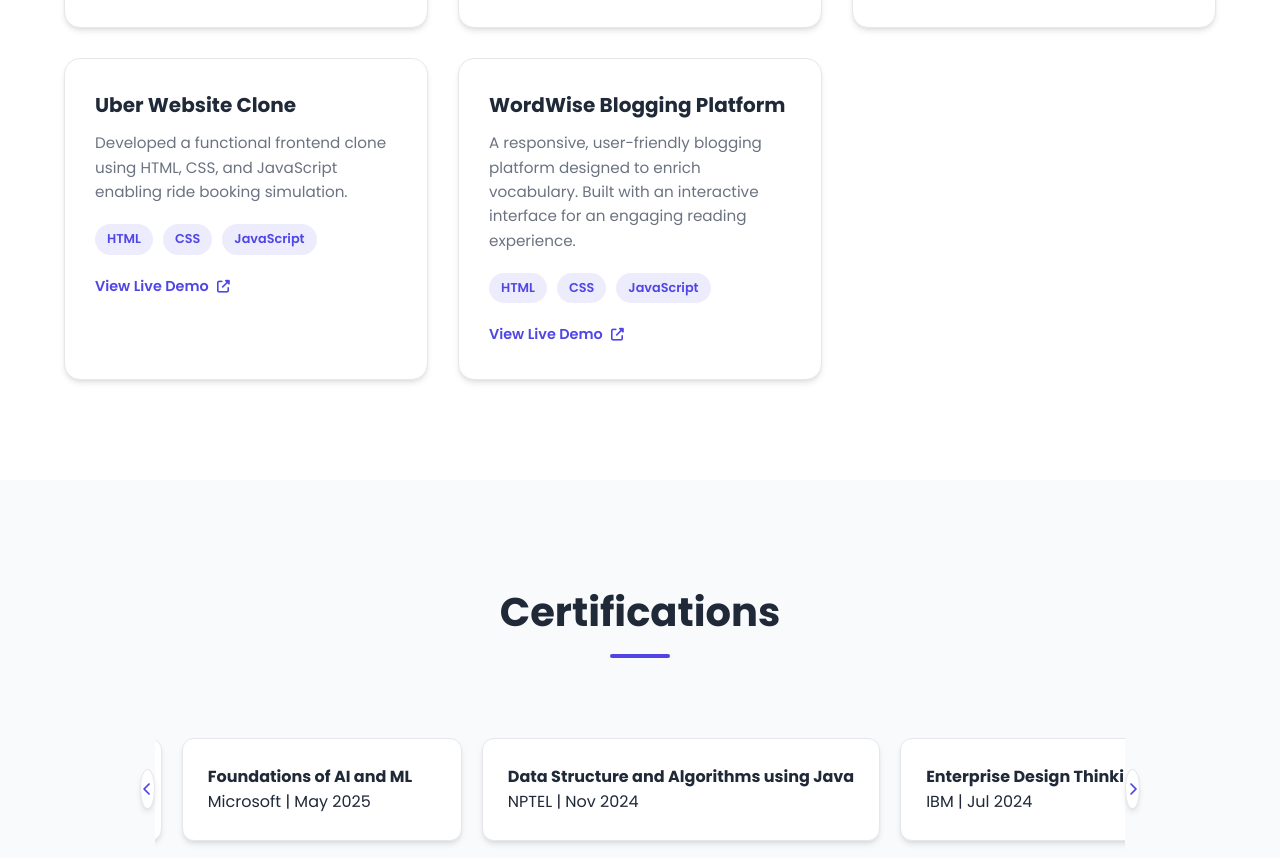
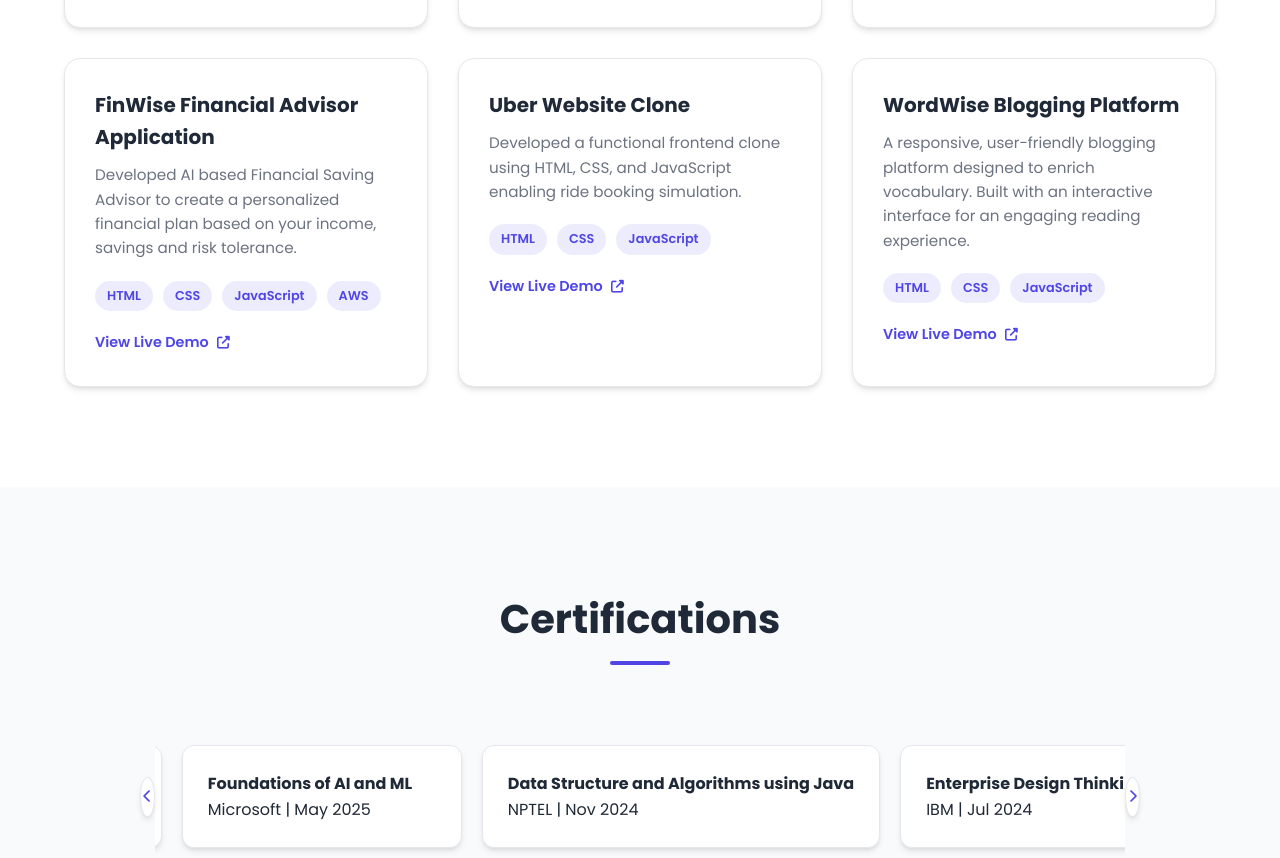
Before and after one commit to hiteashgupta1/My-Portfolio, a plain HTML site: page index.html in a window 1280 px wide. Shown: the part 4188-5046 px from the top of the page. Drawn offline with Linux system fonts and the light colour scheme.

Commit message:
Update index.html

```diff
--- a/index.html
+++ b/index.html
@@ -230,6 +230,20 @@
 
                 <div class="project-card" data-category="web">
                     <div class="card-content">
+                        <h3>FinWise Financial Advisor Application</h3>
+                        <p>Developed AI based Financial Saving Advisor to create a personalized financial plan based on your income, savings and risk tolerance.</p>
+                        <div class="tags">
+                            <span>HTML</span>
+                            <span>CSS</span>
+                            <span>JavaScript</span>
+                            <span>AWS</span>
+                        </div>
+                        <a href="https://partyrock.aws/u/hiteash/v5sDXmvK4/FinWise-Advisor" class="project-link" target="_blank">View Live Demo <i class="fas fa-external-link-alt"></i></a>
+                    </div>
+                </div>
+
+                <div class="project-card" data-category="web">
+                    <div class="card-content">
                         <h3>Uber Website Clone</h3>
                         <p>Developed a functional frontend clone using HTML, CSS, and JavaScript enabling ride booking simulation.</p>
                         <div class="tags">
```
